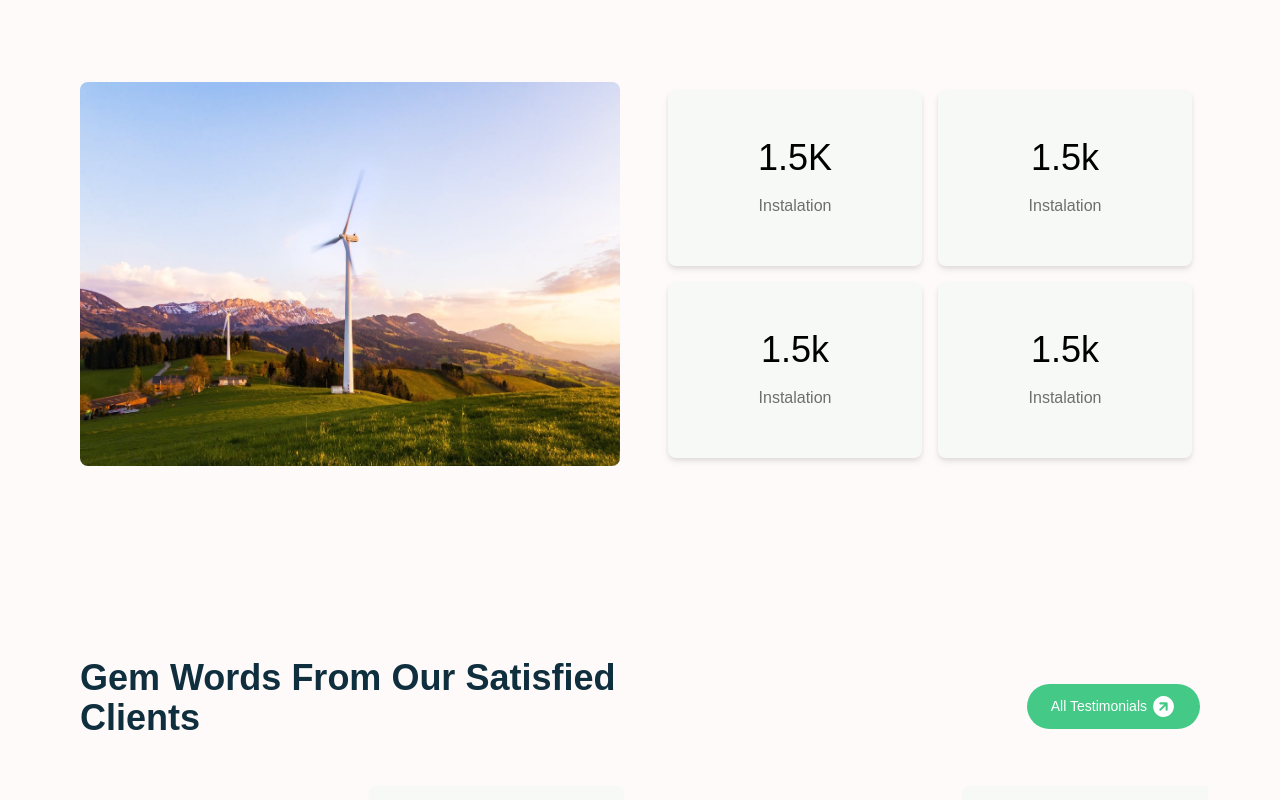
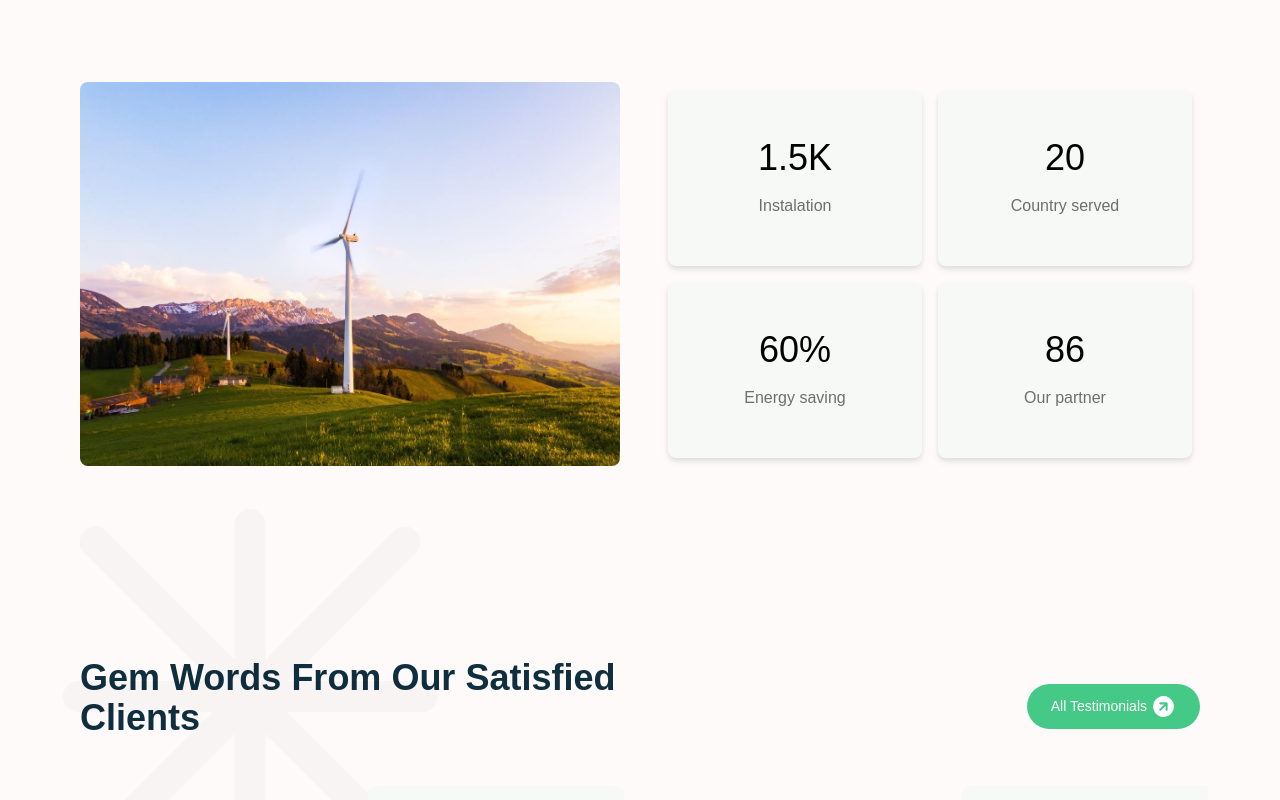
Before and after one commit to Rozmyk/SolarNova, a Next.js app: page / in a window 1280 px wide. Shown: the part 2700-3500 px from the top of the page. Built offline with nearby package versions, Linux system fonts and the light colour scheme.

Commit message:
Update SingleNumbered content and change decorative item

```diff
--- a/src/components/PerformanceStats/PerformanceStats.tsx
+++ b/src/components/PerformanceStats/PerformanceStats.tsx
@@ -4,7 +4,7 @@ import { GoNorthStar } from 'react-icons/go'
 import Clients from './Clients/Clients'
 const SingleNumberedTile = ({ number, title }: { number: string; title: string }) => {
 	return (
-		<div className='w-full h-44 flex flex-col justify-center items-center bg-[#f7f9f6] rounded-lg drop-shadow-md m-2'>
+		<div className='w-full h-44 flex flex-col justify-center items-center bg-[#f7f9f6] rounded-lg drop-shadow-md m-2 '>
 			<div>
 				<p className='text-center text-black font-medium text-4xl mb-4'>{number}</p>
 				<p className='text-darkText text-center'>{title}</p>
@@ -23,17 +23,22 @@ const PerformanceStats = () => {
 					<div className='w-full md:w-1/2  flex flex-col '>
 						<div className='flex md:flex-row flex-col justify-between items-center'>
 							<SingleNumberedTile number='1.5K' title='Instalation' />
-							<SingleNumberedTile number='1.5k' title='Instalation' />
+							<SingleNumberedTile number='20' title='Country served' />
 						</div>
 						<div className='flex md:flex-row flex-col justify-between items-center'>
-							<SingleNumberedTile number='1.5k' title='Instalation' />
-							<SingleNumberedTile number='1.5k' title='Instalation' />
+							<SingleNumberedTile number='60%' title='Energy saving' />
+							<SingleNumberedTile number='86' title='Our partner' />
 						</div>
 					</div>
 				</div>
 			</Wrapper>
 
-			<GoNorthStar className='absolute left-0 bottom-[-100px] rotate-45 opacity-5 z-0  ' size={500} color='black' />
+			<GoNorthStar
+				style={{ opacity: 0.02 }}
+				className='absolute left-0 bottom-96 rotate-45  z-0  '
+				size={500}
+				color='black'
+			/>
 			<Clients />
 		</div>
 	)
```
